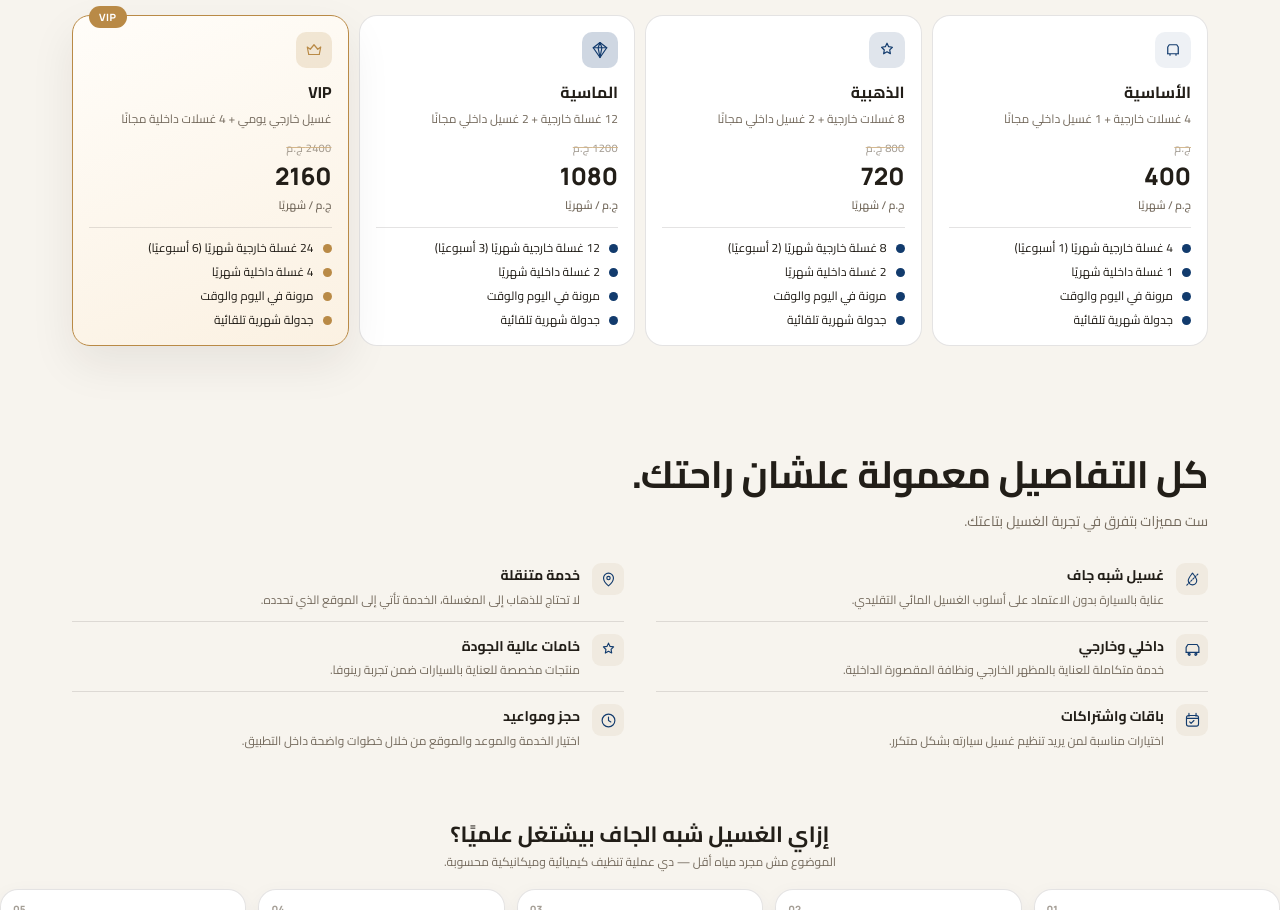
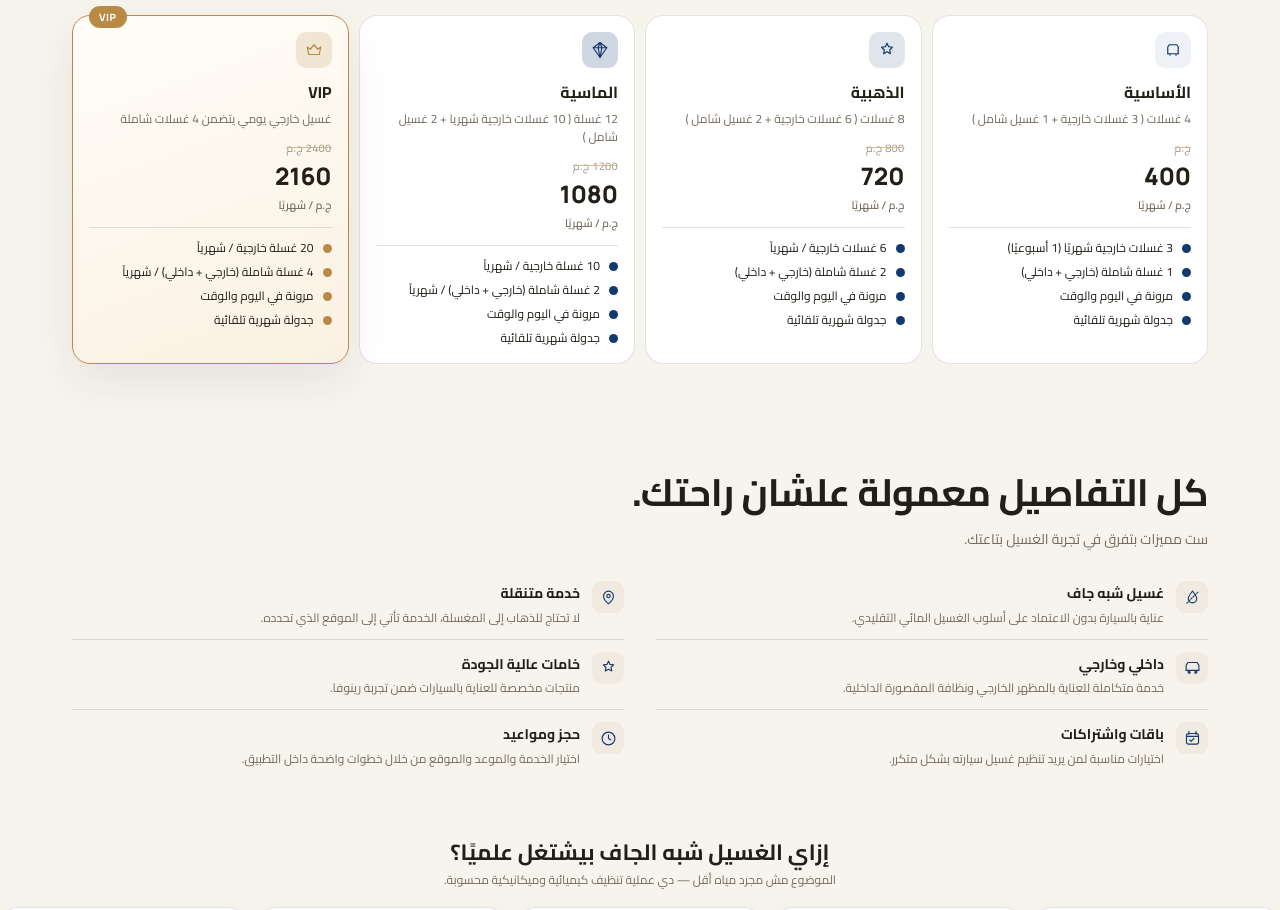
Before and after one commit to Omaramir777/reinova-landing-page, a plain HTML site: page index.html in a window 1280 px wide. Shown: the part 2498-3408 px from the top of the page. Drawn offline with Linux system fonts and the light colour scheme.

Commit message:
Update plan descriptions and features in index.html

```diff
--- a/index.html
+++ b/index.html
@@ -132,11 +132,11 @@
         <article class="plan-card">
           <div class="tile-icon tone-1"><svg viewBox="0 0 24 24"><path d="M5 17V8l2-3h10l2 3v9"/><path d="M5 17h14M8 17v2M16 17v2"/></svg></div>
           <h4>الأساسية</h4>
-          <p class="plan-tagline">4 غسلات خارجية + 1 غسيل داخلي مجانًا</p>
+          <p class="plan-tagline">4 غسلات ( 3 غسلات خارجية + 1 غسيل شامل )</p>
           <div class="plan-price"><del class="old-price"> ج.م</del>400<span>ج.م / شهريًا</span></div>
           <ul class="plan-features">
-            <li>4 غسلة خارجية شهريًا (1 أسبوعيًا)</li>
-            <li>1 غسلة داخلية شهريًا</li>
+            <li>3 غسلات خارجية شهريًا (1 أسبوعيًا)</li>
+            <li>1 غسلة شاملة (خارجي + داخلي)</li>
             <li>مرونة في اليوم والوقت</li>
             <li>جدولة شهرية تلقائية</li>
           </ul>
@@ -144,11 +144,11 @@
         <article class="plan-card">
           <div class="tile-icon tone-2"><svg viewBox="0 0 24 24"><path d="M12 3l2.2 4.6 5 .7-3.6 3.5.9 5-4.5-2.4L7.5 17l.9-5L4.8 8.3l5-.7L12 3Z"/></svg></div>
           <h4>الذهبية</h4>
-          <p class="plan-tagline">8 غسلات خارجية + 2 غسيل داخلي مجانًا</p>
+          <p class="plan-tagline">8 غسلات ( 6 غسلات خارجية + 2 غسيل شامل )</p>
           <div class="plan-price"><del class="old-price">800 ج.م</del>720<span>ج.م / شهريًا</span></div>
           <ul class="plan-features">
-            <li>8 غسلة خارجية شهريًا (2 أسبوعيًا)</li>
-            <li>2 غسلة داخلية شهريًا</li>
+            <li>6 غسلات خارجية / شهرياً</li>
+            <li>2 غسلة شاملة (خارجي + داخلي) </li>
             <li>مرونة في اليوم والوقت</li>
             <li>جدولة شهرية تلقائية</li>
           </ul>
@@ -156,11 +156,11 @@
         <article class="plan-card">
           <div class="tile-icon tone-3"><svg viewBox="0 0 24 24"><path d="M12 2 3 9l9 13 9-13-9-7Z"/><path d="M3 9h18M9.5 9 12 2l2.5 7M12 22 9.5 9M12 22l2.5-13"/></svg></div>
           <h4>الماسية</h4>
-          <p class="plan-tagline">12 غسلة خارجية + 2 غسيل داخلي مجانًا</p>
+          <p class="plan-tagline">12 غسلة ( 10 غسلات خارجية شهريا  + 2 غسيل شامل )</p>
           <div class="plan-price"><del class="old-price">1200 ج.م</del>1080<span>ج.م / شهريًا</span></div>
           <ul class="plan-features">
-            <li>12 غسلة خارجية شهريًا (3 أسبوعيًا)</li>
-            <li>2 غسلة داخلية شهريًا</li>
+            <li>10 غسلة خارجية / شهرياً</li>
+            <li>2 غسلة شاملة (خارجي + داخلي) / شهرياً</li>
             <li>مرونة في اليوم والوقت</li>
             <li>جدولة شهرية تلقائية</li>
           </ul>
@@ -169,11 +169,11 @@
           <span class="plan-badge">VIP</span>
           <div class="tile-icon tone-gold"><svg viewBox="0 0 24 24"><path d="M3 8l4 3 5-6 5 6 4-3-2 10H5L3 8Z"/><path d="M5 18h14"/></svg></div>
           <h4>VIP</h4>
-          <p class="plan-tagline">غسيل خارجي يومي + 4 غسلات داخلية مجانًا</p>
+          <p class="plan-tagline">غسيل خارجي يومي يتضمن 4 غسلات شاملة</p>
           <div class="plan-price"><del class="old-price">2400 ج.م</del>2160<span>ج.م / شهريًا</span></div>
           <ul class="plan-features">
-            <li>24 غسلة خارجية شهريًا (6 أسبوعيًا)</li>
-            <li>4 غسلة داخلية شهريًا</li>
+            <li>20 غسلة خارجية / شهرياً</li>
+            <li>4 غسلة شاملة (خارجي + داخلي) / شهرياً</li>
             <li>مرونة في اليوم والوقت</li>
             <li>جدولة شهرية تلقائية</li>
           </ul>
```
